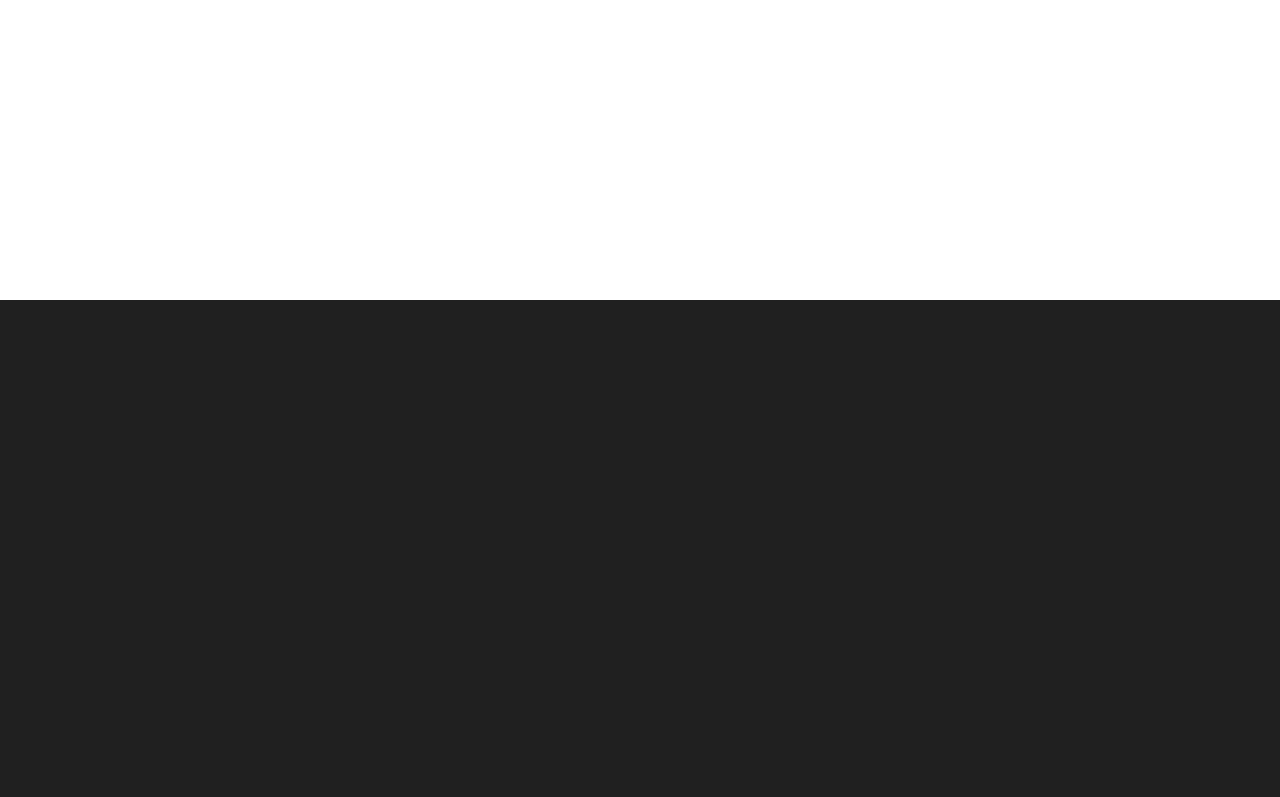
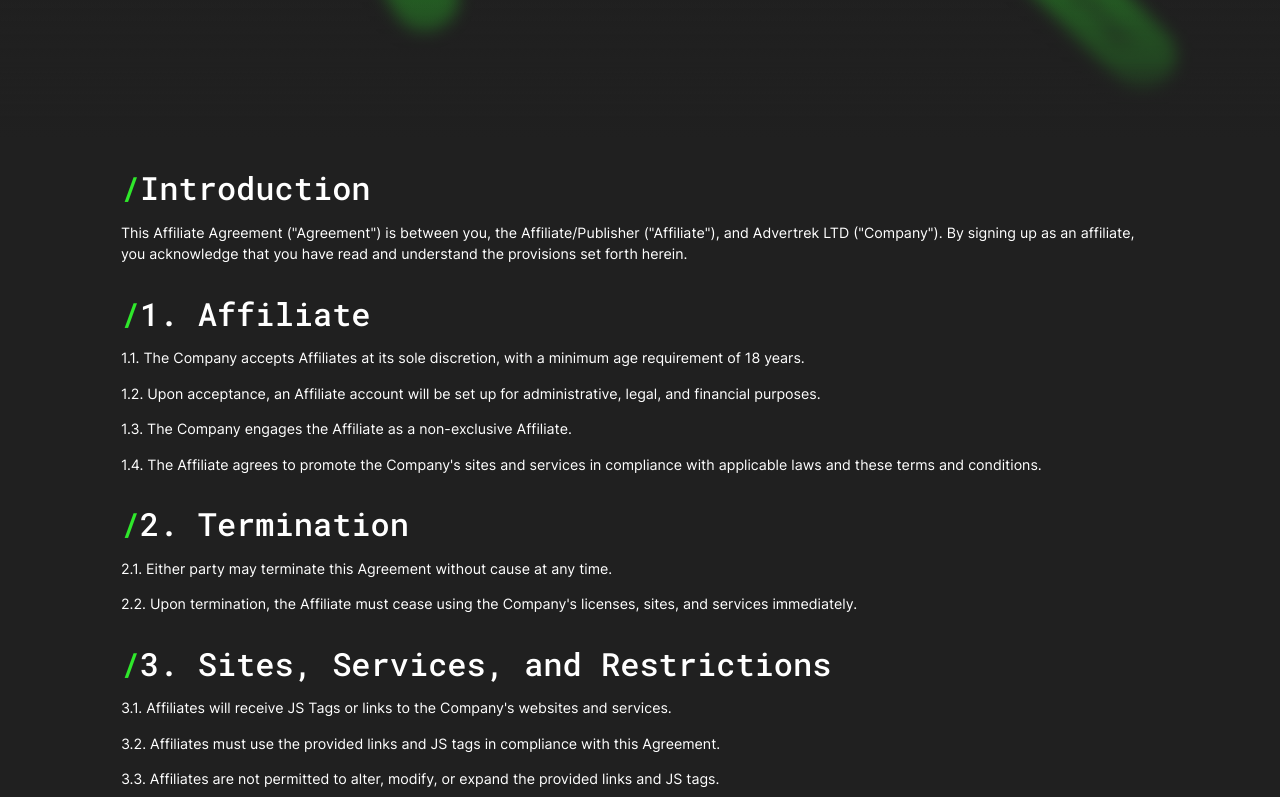
Before and after one commit to nigel-riss/trade-tracker-landing, a Next.js app: page /terms in a window 1280 px wide. Before the commit this address had no page. Shown: the part 500-1297 px from the top of the page. Before the commit the page ends 800 px from the top, so only its background shows below. Built offline with nearby package versions, Linux system fonts and the light colour scheme.

Commit message:
feat: add Terms of Service page

```diff
--- /dev/null
+++ b/src/components/PolicySection.tsx
@@ -0,0 +1,20 @@
+import styles from '@/styles/PolicySection.module.scss';
+
+
+interface PolicySectionProps {
+  children?: React.ReactNode;
+}
+
+export default function PolicySection(props: PolicySectionProps) {
+  const {
+    children,
+  } = props;
+
+  return (
+    <div className={styles.section}>
+      <div className={styles.content}>
+        {children}
+      </div>
+    </div>
+  );
+}
--- /dev/null
+++ b/src/components/SimpleHeader.tsx
@@ -0,0 +1,35 @@
+import styles from '@/styles/Header.module.scss';
+import Logo from './Logo';
+import MainMenu from './MainMenu';
+import BadgeFall from './BadgeFall';
+
+
+interface SimpleHeaderProps {
+  title: string;
+}
+
+export default function SimpleHeader(props: SimpleHeaderProps) {
+  const {
+    title,
+  } = props;
+
+  return (
+    <header className={styles.header}>
+      <nav className={styles.nav}>
+        <Logo />
+        <MainMenu />
+      </nav>
+
+      <div className={styles.caption}>
+        <h1
+          className={styles.title}
+          dangerouslySetInnerHTML={{ __html: title }}
+        />
+      </div>
+
+      <div className={styles.back}>
+        <BadgeFall amount={3} />
+      </div>
+    </header>
+  );
+}
--- /dev/null
+++ b/src/pages/terms.tsx
@@ -0,0 +1,62 @@
+import Footer from '@/components/Footer';
+import JoinUsSection from '@/components/JoinUsSection';
+import PolicySection from '@/components/PolicySection';
+import SimpleHeader from '@/components/SimpleHeader';
+
+export default function Terms() {
+  return (
+    <main>
+      <SimpleHeader
+        title="Terms of&nbsp;Service"
+      />
+      <PolicySection>
+        <h2>Introduction</h2>
+        <p>This Affiliate Agreement ("Agreement") is between you, the Affiliate/Publisher ("Affiliate"), and Advertrek LTD ("Company"). By signing up as an affiliate, you acknowledge that you have read and understand the provisions set forth herein.</p>
+        <h2>1. Affiliate</h2>
+        <p>1.1. The Company accepts Affiliates at its sole discretion, with a minimum age requirement of 18 years.</p>
+        <p>1.2. Upon acceptance, an Affiliate account will be set up for administrative, legal, and financial purposes.</p>
+        <p>1.3. The Company engages the Affiliate as a non-exclusive Affiliate.</p>
+        <p>1.4. The Affiliate agrees to promote the Company's sites and services in compliance with applicable laws and these terms and conditions.</p>
+        <h2>2. Termination</h2>
+        <p>2.1. Either party may terminate this Agreement without cause at any time.</p>
+        <p>2.2. Upon termination, the Affiliate must cease using the Company's licenses, sites, and services immediately.</p>
+        <h2>3. Sites, Services, and Restrictions</h2>
+        <p>3.1. Affiliates will receive JS Tags or links to the Company's websites and services.</p>
+        <p>3.2. Affiliates must use the provided links and JS tags in compliance with this Agreement.</p>
+        <p>3.3. Affiliates are not permitted to alter, modify, or expand the provided links and JS tags.</p>
+        <p>3.4. Affiliates shall only promote websites assigned by the Company.</p>
+        <p>3.5. Affiliates shall not engage in any illegal activities or violate third-party rights.</p>
+        <h2>4. Youth Protection &amp; Guarantees</h2>
+        <p>4.1. Affiliates must comply with applicable laws, including media laws and regulations.</p>
+        <p>4.2. Affiliates will indemnify the Company against any claims arising from violations of the foregoing paragraphs.</p>
+        <h2>5. Affiliate Commission</h2>
+        <p>5.1. Commission rates are negotiated between the Company and the Affiliate.</p>
+        <p>5.2. Payments are made 60 days after the end of the relevant calendar month.</p>
+        <p>5.3. Minimum balance for payment is USD 100.</p>
+        <p>5.4. Accounts with no payment actions for 6 months will be deemed abandoned and terminated.</p>
+        <h2>6. Ownership &amp; Intellectual Property</h2>
+        <p>6.1. All materials provided by the Company remain its exclusive property.</p>
+        <p>6.2. The Company owns all copyrights, trademarks, and intellectual property rights.</p>
+        <h2>7. License</h2>
+        <p>7.1. Affiliates are granted a revocable, non-transferable, royalty-free license to display links and JS tags.</p>
+        <p>7.2. The license terminates upon the expiration or termination of this Agreement.</p>
+        <h2>8. Non-Competition</h2>
+        <p>Affiliates shall not engage in businesses that compete with the Company.</p>
+        <h2>9. Confidentiality</h2>
+        <p>Affiliates agree to treat all information related to this Agreement as confidential.</p>
+        <h2>10. Limitation of Liability</h2>
+        <p>The Company shall not be liable for any indirect, incidental, or special damages.</p>
+        <h2>11. Indemnification</h2>
+        <p>Affiliates agree to indemnify the Company against any claims arising from violations of this Agreement.</p>
+        <h2>12. Force Majeure</h2>
+        <p>The Company is not liable for failures due to uncontrollable events.</p>
+        <h2>13. General</h2>
+        <p>13.1. All changes to this Agreement must be in writing.</p>
+        <p>13.2. This Agreement is subject to the laws of the United Kingdom.</p>
+        <p>13.3. Jurisdiction for all court cases is London, United Kingdom.</p>
+      </PolicySection>
+      <JoinUsSection />
+      <Footer />
+    </main>
+  );
+}
--- a/src/styles/Header.module.scss
+++ b/src/styles/Header.module.scss
@@ -13,6 +13,9 @@
   padding: 2.75rem 1rem;
   padding-right: 1.75rem;
   padding-bottom: 15rem;
+
+  // visual
+  overflow: hidden;
 
   @include atTablet {
     // box model
--- /dev/null
+++ b/src/styles/PolicySection.module.scss
@@ -0,0 +1,59 @@
+@import './mixins';
+
+
+.section {
+  // box model
+  padding: 0 1.25rem;
+
+  // visual
+  background-color: var(--dark);
+}
+
+.content {
+
+  @include atDesktopS {
+    // box model
+    margin: 0 auto;
+    width: var(--dWidth);
+  }
+  h2 {
+    // box model
+    margin-top: 2rem;
+    margin-bottom: 1rem;
+
+    // typography
+    font-family: var(--titleFont);
+    font-weight: 500;
+
+    @include atDesktopS {
+      // typography
+      font-size: 2.25rem;
+    }
+  }
+
+  h2::before {
+    content: "/";
+
+    // typography
+    color: rgb(var(--green));
+  }
+
+  p {
+    // box model
+    margin-top: 1rem;
+
+    // typography
+    line-height: 1.5;
+
+    b {
+      // typography
+      font-family: var(--titleFont);
+      font-weight: 500;
+    }
+
+    a {
+      // typography
+      color: rgb(var(--green));
+    }
+  }
+}
```
Also changed, not shown: src/pages/privacy.tsx (added).
